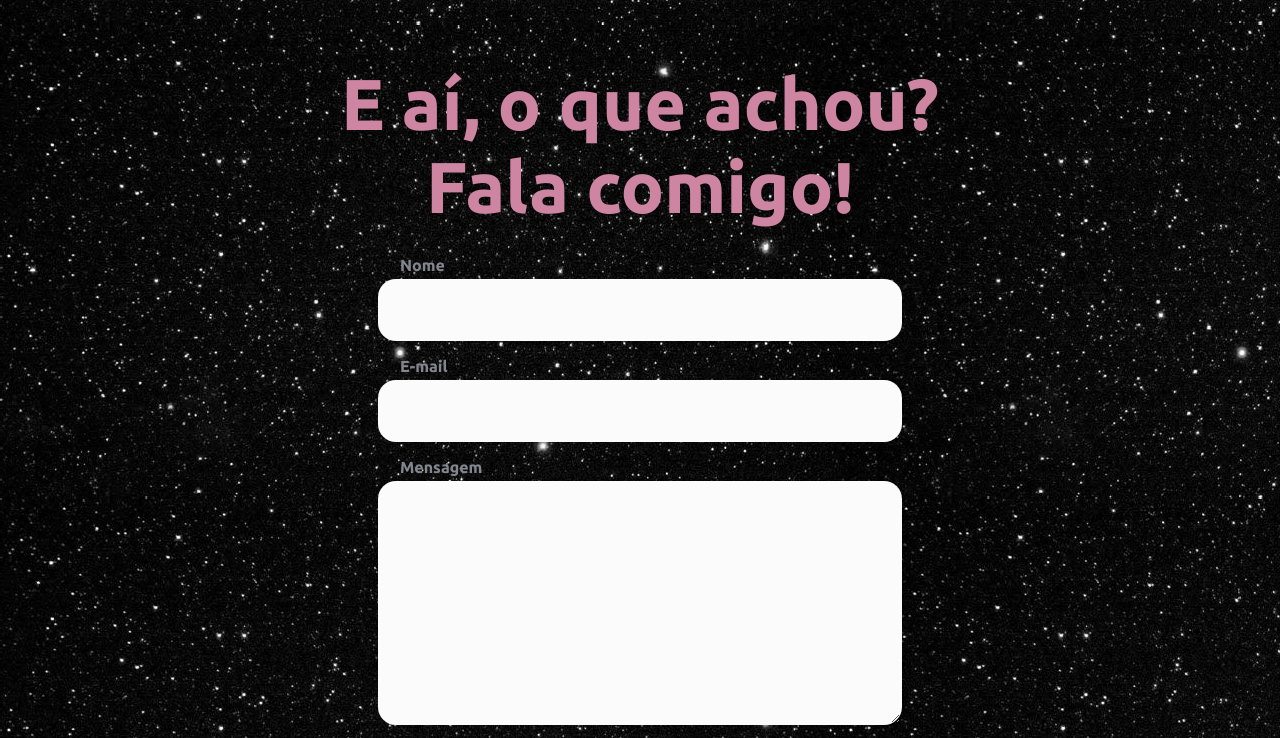
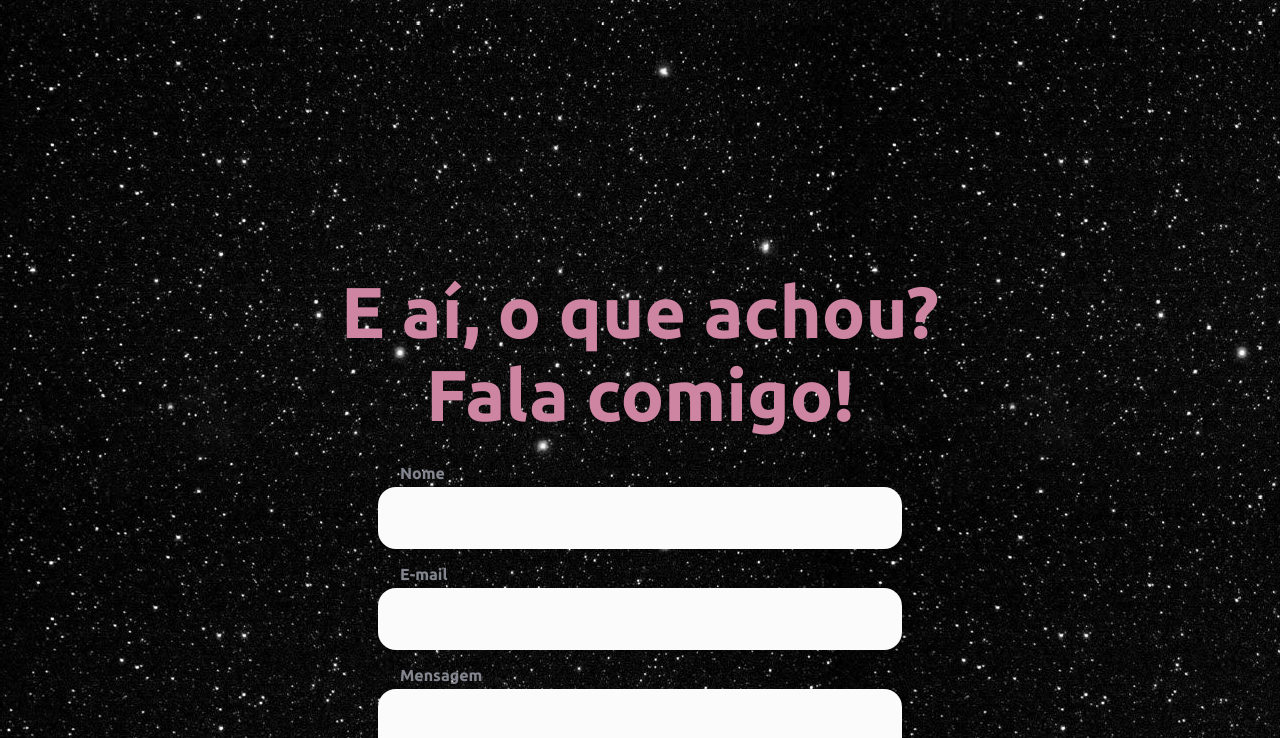
Before and after one commit to malualbuquerqueb/portfolio, a plain HTML site: page index.html in a window 1280 px wide. Shown: the part 3293-4031 px from the top of the page. Drawn offline with Linux system fonts and the light colour scheme.

Commit message:
contato aumentando margim top

```diff
--- a/style.css
+++ b/style.css
@@ -502,7 +502,7 @@ html {
     text-align: center;
     padding: 2rem;
     height: 100vh;
-    margin-top: 5rem;
+    margin-top: 18rem;
     margin-bottom: 10rem !important;
 
 
```
